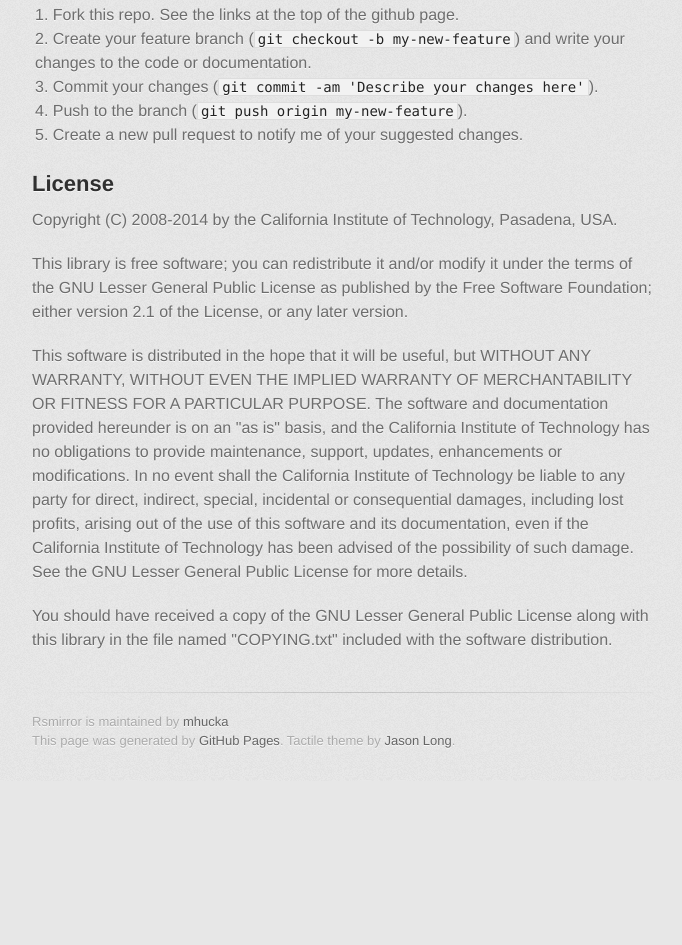
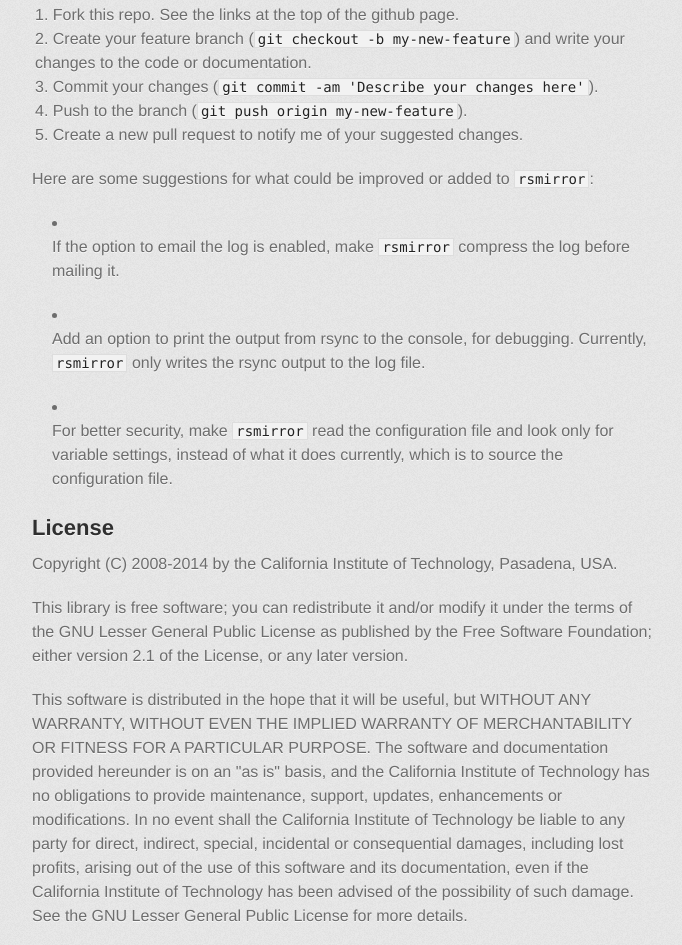
Before and after one commit to mhucka/rsmirror, a plain HTML site: page index.html in a window 1280 px wide. Shown: the part 4208-5153 px from the top of the page, without its empty margins (298-980 px from the left). Before the commit the page ends 4989 px from the top, so only its background shows below. Drawn offline with Linux system fonts and the light colour scheme; a web font is replaced by a local one.

```diff
--- a/index.html
+++ b/index.html
@@ -51,7 +51,7 @@
 
 <p>Sometimes you want to mirror one or more directories to a remote machine on a regular basis.  The tried and true, secure approach is to use <code>rsync</code> over <code>ssh</code> between Unix/Linux-based systems.  However, properly configuring <code>rsync</code> for mirroring can be a challenge, particularly when transferring Mac OS X files, because one has to provide a number of arguments to <code>rsync</code> to preserve as many of the Mac OS X file attributes as possible.  (It also requires using a suitable version of <code>rsync</code>.)  Moreover, one may want to establish a timeout to limit the maximum duration for the entire process, log the results of all activities, and more.</p>
 
-<p>This script encapsulates these arguments, plus it adds additional features useful for situations where you regularly mirror a directory to a remote machine.  For example, it tells rsync to delete files from the remote copy if they are no longer present in the source directory being mirrored.  It also tries to do a best effort for the case when the remote is not a Mac OS X system (and thus lacks the necessary support for some file HFS+ file system features).  Finally, this script provides some useful conveniences, such as support for configuration files, logging, and the ability to mail a log to a destination address upon completion.  The script is written to use the plain Bourne <code>sh</code> shell, for increased portability.</p>
+<p>This script encapsulates these arguments, plus it adds additional features useful for situations where you regularly mirror a directory to a remote machine.  For example, it tells rsync to delete files from the remote copy if they are no longer present in the source directory being mirrored.  It also tries to do a best effort for the case when the remote is not a Mac OS X system (and thus lacks the necessary support for some HFS+ file system features).  Finally, this script provides some useful conveniences, such as support for configuration files, logging, and the ability to mail a log to a destination address upon completion.  The script is written to use the plain Bourne <code>sh</code> shell, for increased portability.</p>
 
 <h2>
 <a name="requirements-and-strong-recommendations" class="anchor" href="#requirements-and-strong-recommendations"><span class="octicon octicon-link"></span></a>Requirements and strong recommendations</h2>
@@ -127,7 +127,13 @@ your changes to the code or documentation.</li>
 <li>Commit your changes (<code>git commit -am 'Describe your changes here'</code>).</li>
 <li>Push to the branch (<code>git push origin my-new-feature</code>).</li>
 <li>Create a new pull request to notify me of your suggested changes.</li>
-</ol><h2>
+</ol><p>Here are some suggestions for what could be improved or added to <code>rsmirror</code>:</p>
+
+<ul>
+<li><p>If the option to email the log is enabled, make <code>rsmirror</code> compress the log before mailing it.</p></li>
+<li><p>Add an option to print the output from rsync to the console, for debugging.  Currently, <code>rsmirror</code> only writes the rsync output to the log file.</p></li>
+<li><p>For better security, make <code>rsmirror</code> read the configuration file and look only for variable settings, instead of what it does currently, which is to source the configuration file.</p></li>
+</ul><h2>
 <a name="license" class="anchor" href="#license"><span class="octicon octicon-link"></span></a>License</h2>
 
 <p>Copyright (C) 2008-2014 by the California Institute of Technology, Pasadena, USA.</p>
```
Also changed, not shown: params.json (+1 -1 lines).
